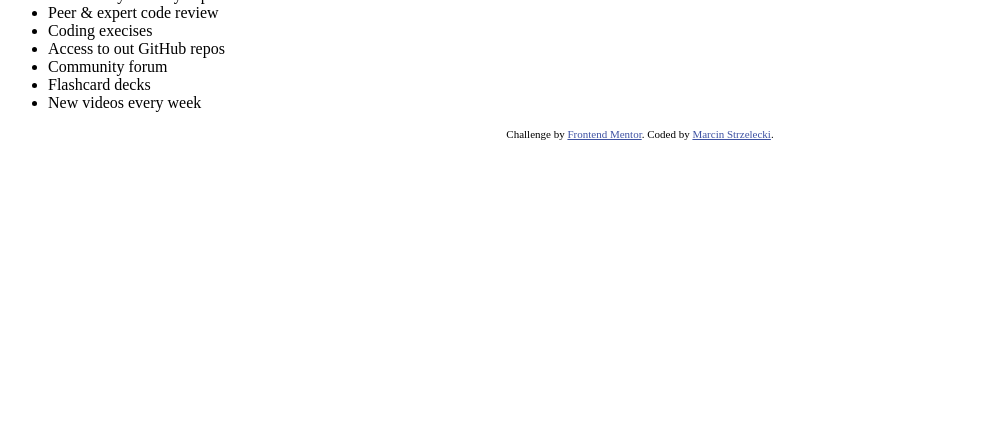
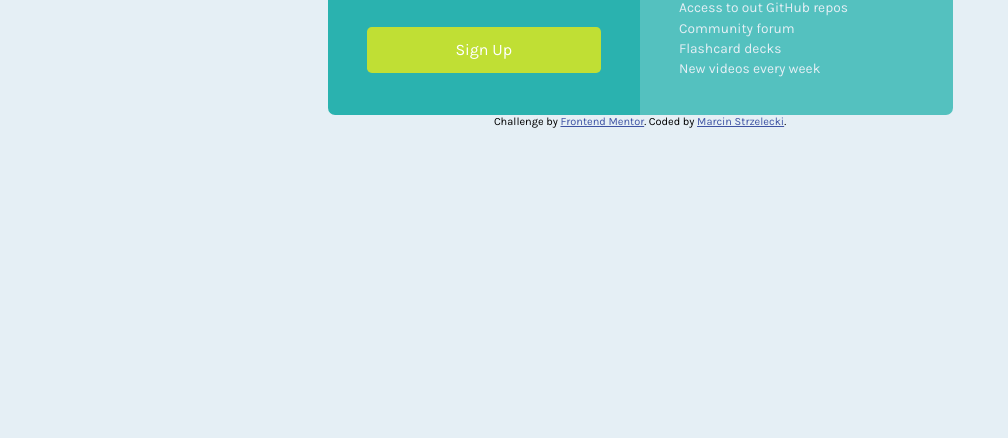
Before and after one commit to stshellletsski/stshellletsski.github.io, a plain HTML site: page single-price/index.html in a window 1280 px wide. Shown: the part 362-800 px from the top of the page, without its empty margins (0-1008 px from the left). Drawn offline with Linux system fonts and the light colour scheme.

Commit message:
quick bugfix

```diff
--- a/single-price/index.html
+++ b/single-price/index.html
@@ -7,7 +7,7 @@
 <link rel="preconnect" href="https://fonts.gstatic.com" crossorigin>
 <link href="https://fonts.googleapis.com/css2?family=Karla:wght@400;700&display=swap" rel="stylesheet">
   <link rel="icon" type="image/png" sizes="32x32" href="./images/favicon-32x32.png">
-  <link rel="stylesheet" href="./styles/stylesa.css">
+  <link rel="stylesheet" href="./styles/styles.css">
 
   <title>Frontend Mentor | Single Price Grid Component</title>
 
```
